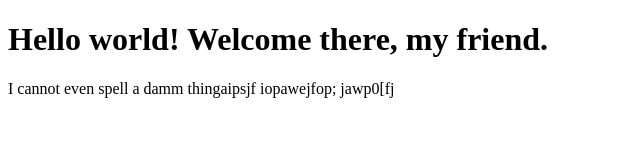
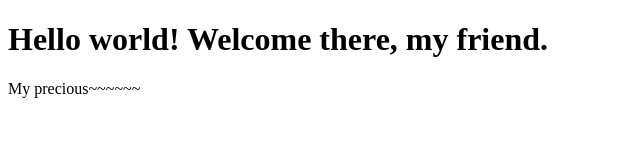
Before and after one commit to KangX1/KangX1.github.io, a plain HTML site: page index.html in a window 1280 px wide. Shown: the whole page, without its empty margins (0-640 px from the left). Drawn offline with Linux system fonts and the light colour scheme.

Commit message:
Precious

```diff
--- a/index.html
+++ b/index.html
@@ -7,7 +7,7 @@
 		<div class="container">
     		<div class="blurb">
         		<h1>Hello world! Welcome there, my friend. </h1>
-        		<p1>I cannot even spell a damm thingaipsjf iopawejfop; jawp0[fj</p1>
+        		<p1>My precious~~~~~~</p1>
     		</div><!-- /.blurb -->
 		</div><!-- /.container -->
 		<footer>
```
